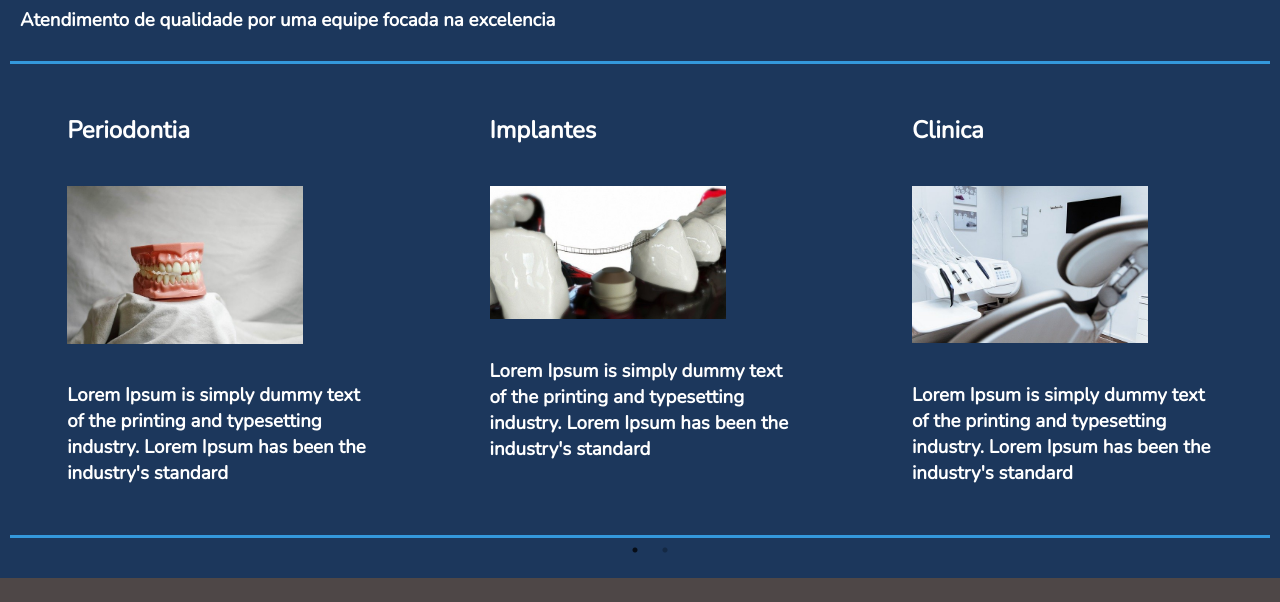
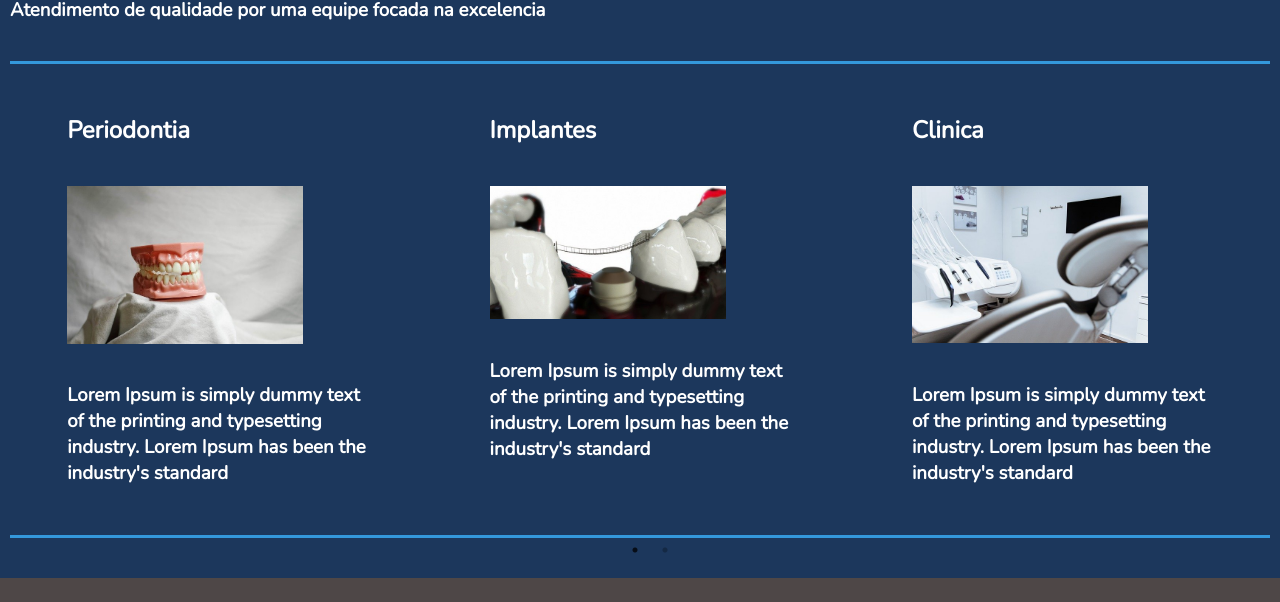
Before and after one commit to LukeRocha/svclinic, a website: page care.html in a window 1280 px wide. Shown: the part 356-958 px from the top of the page. Drawn offline with nearby package versions, Linux system fonts and the light colour scheme.

Commit message:
Finish the main design

```diff
--- a/care.html
+++ b/care.html
@@ -12,6 +12,14 @@
   <link href="https://fonts.googleapis.com/css2?family=Nunito:wght@300&display=swap" rel="stylesheet">
   <link rel="stylesheet" type="text/css" href="/slick-1.8.1/slick/slick.css" />
   <link rel="stylesheet" type="text/css" href="/slick-1.8.1/slick/slick-theme.css" />
+  <style>
+    .intro-care {
+    background: url(/resources/img/clinic.jpg);
+    color: #1c375c;
+    text-align: left;
+
+  }
+  </style>
 </head>
 
 <body>
@@ -32,7 +40,7 @@
       <a class="container" href="/index.html">Home</a>
       <div class="dropdown">
       </div>
-      <a class="container" href="#">Fale conosco</a>
+      <a class="container" href="#footer">Fale conosco</a>
     </div>
   </div>
 
@@ -51,13 +59,12 @@
             Atendimentos
           </a>
         </div>
-        <a class="container" href="#contact">Fale conosco</a>
+        <a class="container" href="#footer">Fale conosco</a>
       </div>
     </div>
   </div>
   <div id="care"></div>
-  <div class="care-index container">
-    <div class="container">
+  <div class="container intro-care">
     <h1>
       Nossas especialidades
     </h1>
@@ -65,6 +72,7 @@
       Atendimento de qualidade por uma equipe focada na excelencia
     </h3>
   </div>
+  <div class="care-index container">
 
     <div class="multiple-itens carousel container">
 
@@ -113,7 +121,7 @@
     </div>
   </div>
 </div>
-  <footer>
+  <footer id="footer">
     <div class="desktop-footer container">
       <div class="footer-column container">
         <div class="container">
--- a/resources/css/style.css
+++ b/resources/css/style.css
@@ -500,6 +500,13 @@ footer h2 {
     width: 25vw;
   }
 
+  .intro-care {
+    background: #1c375c !important;
+    color: white !important;
+    /* float: left; */
+    /* Guardar atributos, para teste de design */
+    text-align: left;
+  }
 
 }
 
@@ -512,6 +519,10 @@ footer h2 {
   color: white;
 }
 
+.intro-care {
+  color: #1c375c;
+  text-align: center;
+}
 .care-index h1 {
   color: #3498db
 }
```
Also changed, not shown: index.html (+2 -2 lines). Lines whose indentation alone changed are shown as unchanged.
